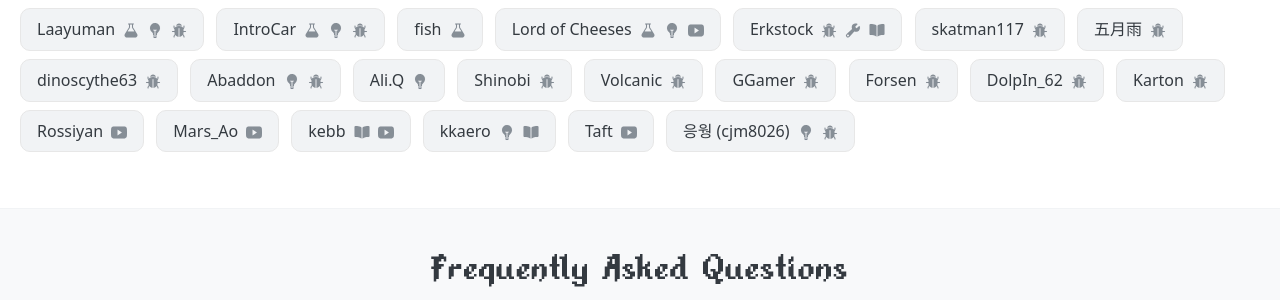
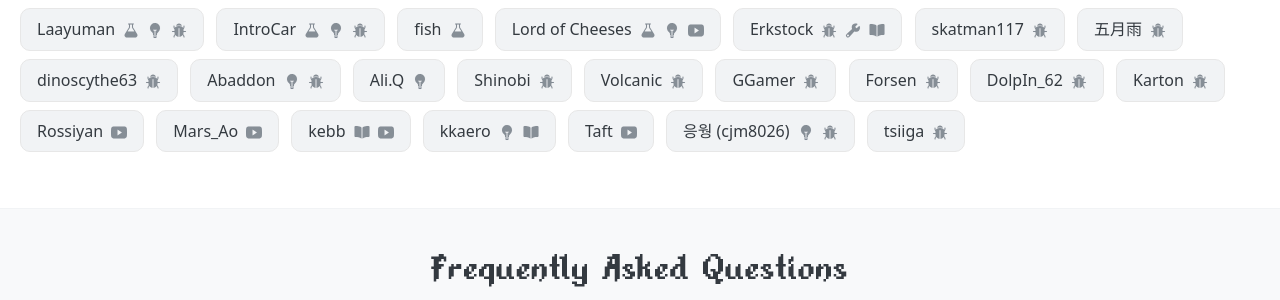
Before and after one commit to YutaGoto/JumpKingPlus.github.io, a Jekyll site: the page built from index.html, in a window 1280 px wide and 900 px high, scrolled down 2189 px. Shown: the part 140-440 px from the top of the window. Built offline with Jekyll 4.4.1, drawn with Linux system fonts in a browser that asks for light colours; nearby versions of some CDN libraries; the list of posts is cut into pages by our own code.

Commit message:
Added contributor for bug catching
Broken link on site

```diff
--- a/_data/contributors.json
+++ b/_data/contributors.json
@@ -87,6 +87,10 @@
         {
             "name": "응웡 (cjm8026)",
             "contribute": ["Feature idea", "Bug catcher"]
+        },
+        {
+            "name": "tsiiga",
+            "contribute": ["Bug catcher"]
         }
     ]
 }
```
